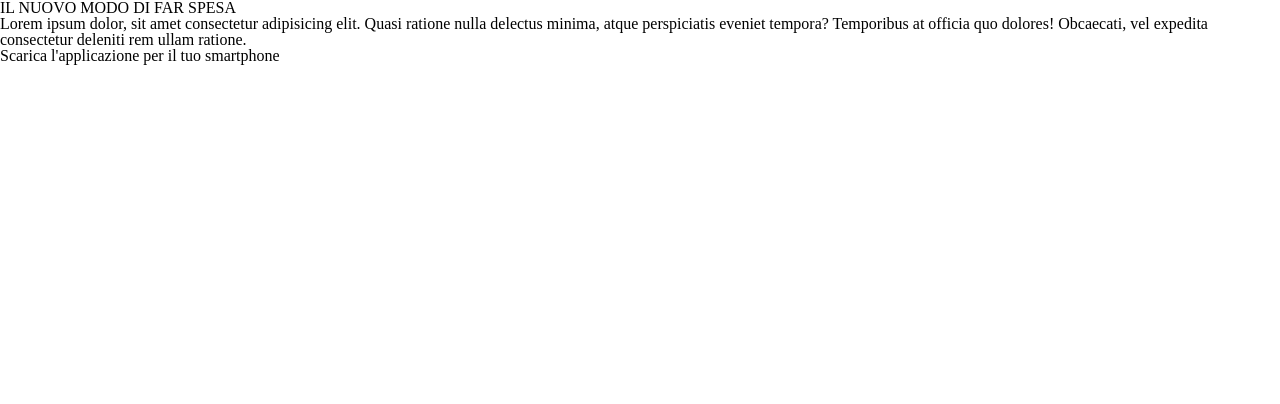
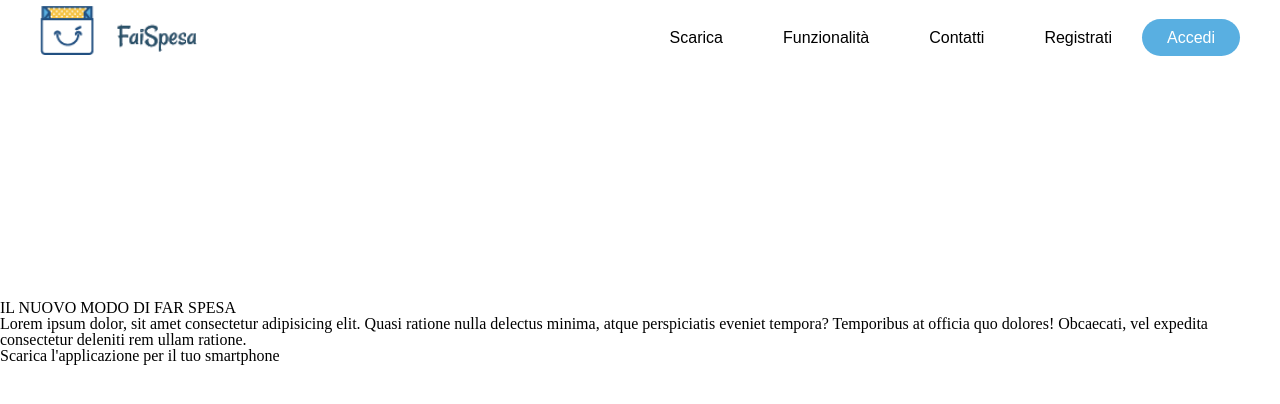
Before and after one commit to nicola98/SpesApp, an Angular app: page /single-page-site in a window 1280 px wide. Shown: the top 404 px of the page. Built offline with nearby package versions, Linux system fonts and the light colour scheme.

Commit message:
creazione navbar

```diff
--- a/src/app/app.component.html
+++ b/src/app/app.component.html
@@ -1 +1,2 @@
+<app-header></app-header>
 <single-page-site></single-page-site>
--- a/src/app/app.module.ts
+++ b/src/app/app.module.ts
@@ -4,12 +4,14 @@ import { NgModule } from '@angular/core';
 
 import { AppComponent } from './app.component';
 import { SinglePageSiteComponent } from './components/single-page-site/single-page-site.component';
+import { HeaderComponent } from './components/header/header.component';
 
 
 @NgModule({
   declarations: [
     AppComponent,
-    SinglePageSiteComponent
+    SinglePageSiteComponent,
+    HeaderComponent
   ],
   imports: [
     BrowserModule
--- /dev/null
+++ b/src/app/components/header/header.component.css
@@ -0,0 +1,50 @@
+#navbar {
+    width: 100%;
+    height: 70px;
+    background-color: #fff;
+    color: white;
+    font-family: Arial, Helvetica, sans-serif;
+    position: fixed;
+    z-index: 999;
+}
+
+#navbar a {
+    padding: 20px 30px;
+    color: #000;
+    font-size: 16px;
+    line-height: 75px;
+}
+
+#navbar a:hover {
+    opacity: 0.75;
+}
+
+.right {
+    float: right;
+}
+
+a {
+    text-decoration: none;
+}
+
+li {
+    display: inline-block;
+}
+
+.logo {
+    width: 30%;
+    display: inline-block;
+}
+
+.logo img {
+    height: 50px;
+    float: left;
+    margin: 5px 0;
+}
+
+.accedi {
+    background-color: #59afe1;
+    border-radius: 20px;
+    padding: 10px 25px !important;
+    color: #fff !important;
+}
--- /dev/null
+++ b/src/app/components/header/header.component.html
@@ -0,0 +1,30 @@
+<div id="navbar">
+    <div class="container">
+        <nav>
+
+            <div class="logo">
+                <a href=""><img src="../../../assets/img/logo.png" alt=""></a>
+            </div>
+
+            <ul class="right">
+                <li>
+                    <a href="#">Scarica</a>
+                </li>
+                <li>
+                    <a href="#">Funzionalità</a>
+                </li>
+                <li>
+                    <a href="#">Contatti</a>
+                </li>
+                <li>
+                    <a href="#">Registrati</a>
+                </li>
+                <li>
+                    <a href="#" class="accedi">Accedi</a>
+                </li>
+
+            </ul>
+
+        </nav>
+    </div>
+</div>
--- /dev/null
+++ b/src/app/components/header/header.component.ts
@@ -0,0 +1,15 @@
+import { Component, OnInit } from '@angular/core';
+
+@Component({
+  selector: 'app-header',
+  templateUrl: './header.component.html',
+  styleUrls: ['./header.component.css']
+})
+export class HeaderComponent implements OnInit {
+
+  constructor() { }
+
+  ngOnInit() {
+  }
+
+}
--- a/src/app/components/single-page-site/single-page-site.component.css
+++ b/src/app/components/single-page-site/single-page-site.component.css
@@ -0,0 +1,3 @@
+.prova {
+    padding-top: 300px;
+}
--- a/src/app/components/single-page-site/single-page-site.component.html
+++ b/src/app/components/single-page-site/single-page-site.component.html
@@ -1,4 +1,4 @@
-<div>
+<div class="prova">
     <h2>IL NUOVO MODO DI FAR SPESA</h2>
     <p>
         Lorem ipsum dolor, sit amet consectetur adipisicing elit. Quasi ratione nulla delectus minima, atque perspiciatis eveniet tempora? Temporibus at officia quo dolores! Obcaecati, vel expedita consectetur deleniti rem ullam ratione.
--- a/src/styles.css
+++ b/src/styles.css
@@ -132,3 +132,29 @@ table {
     border-collapse: collapse;
     border-spacing: 0;
 }
+
+
+/* GENERAL
+
+lightBlue: #59afe1
+
+*/
+
+
+/* GLOBAL */
+
+.container {
+    padding-right: 15px;
+    padding-left: 15px;
+    margin-right: auto;
+    margin-left: auto;
+}
+
+
+/* Media Query */
+
+@media screen and (min-width: 1200px) {
+    .container {
+        width: 1200px;
+    }
+}
```
Also changed, not shown: src/assets/img/logo.png (added), 1 other file (tests, documents, lock files or other folders).
